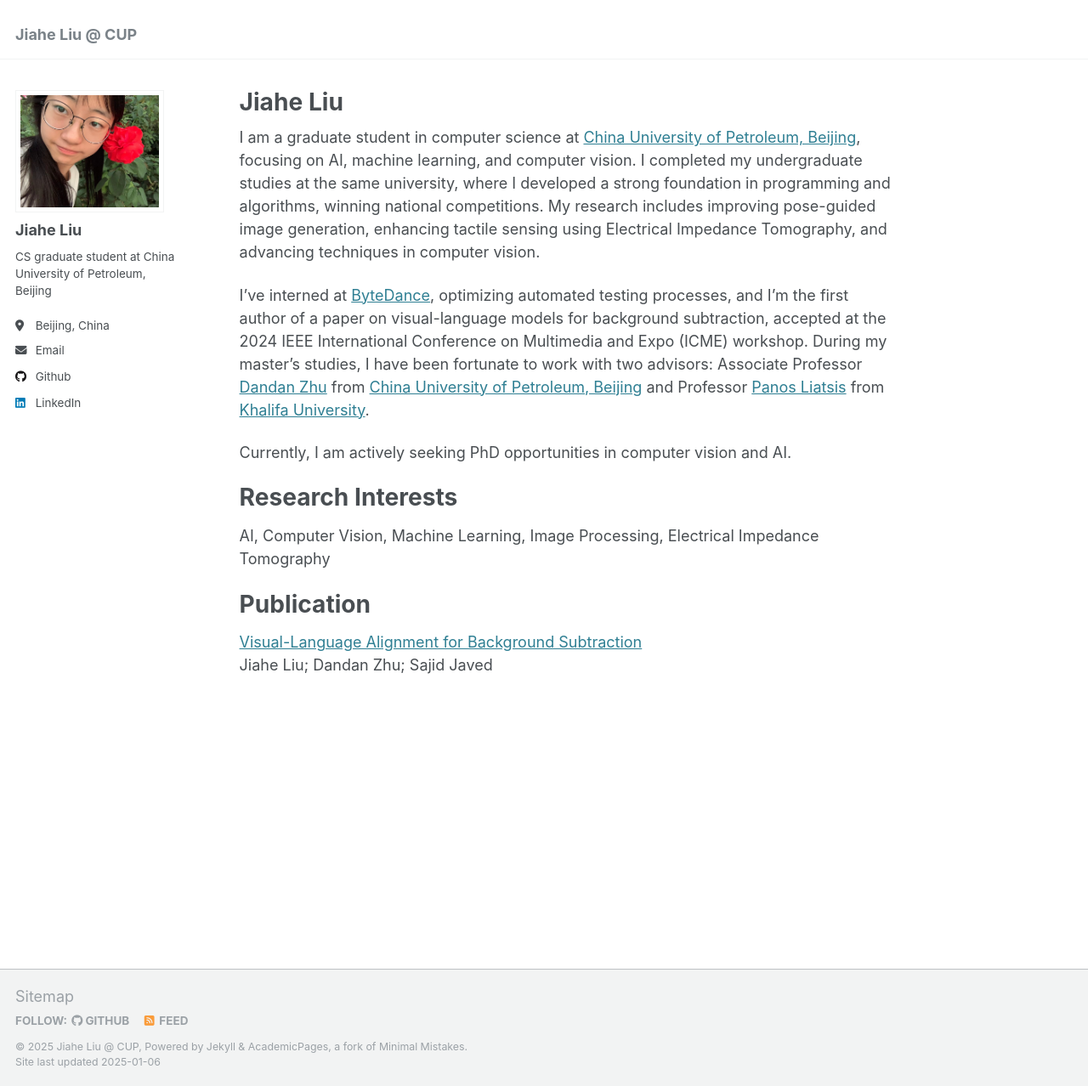
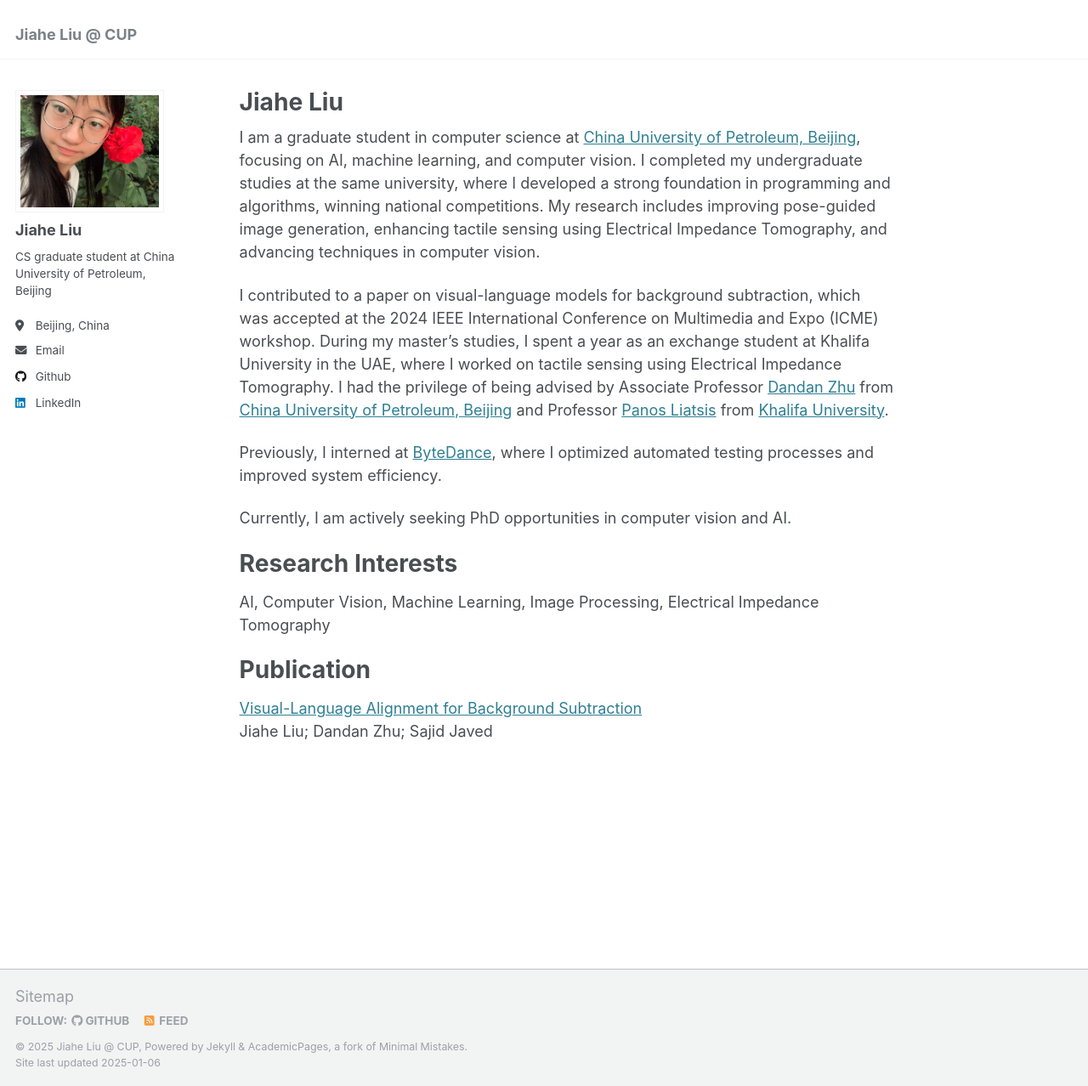
Before and after one commit to jiahe-liu/jiahe-liu.github.io, a Jekyll site: the page built from _pages/about.md, in a window 1280 px wide and 1278 px high. Shown: the whole window at 85% size. Built offline with Jekyll 4.4.1, drawn with Linux system fonts in a browser that asks for light colours.

Commit message:
Update introduction.

```diff
--- a/_pages/about.md
+++ b/_pages/about.md
@@ -9,7 +9,9 @@ redirect_from:
 
 I am a graduate student in computer science at [China University of Petroleum, Beijing](https://www.cup.edu.cn/cupai/index.htm), focusing on AI, machine learning, and computer vision. I completed my undergraduate studies at the same university, where I developed a strong foundation in programming and algorithms, winning national competitions. My research includes improving pose-guided image generation, enhancing tactile sensing using Electrical Impedance Tomography, and advancing techniques in computer vision.
 
-I’ve interned at [ByteDance](https://www.bytedance.com/en/), optimizing automated testing processes, and I’m the first author of a paper on visual-language models for background subtraction, accepted at the 2024 IEEE International Conference on Multimedia and Expo (ICME) workshop. During my master's studies, I have been fortunate to work with two advisors: Associate Professor [Dandan Zhu](https://www.cup.edu.cn/cupai/szdw/jsml/856a0903b2ea4e78a1e6001ba846b9d3.htm) from [China University of Petroleum, Beijing](https://www.cup.edu.cn/cupai/index.htm) and Professor [Panos Liatsis](https://www.ku.ac.ae/college-people/panos-liatsis) from [Khalifa University](https://www.ku.ac.ae/department/department-of-computer-science#about).
+I contributed to a paper on visual-language models for background subtraction, which was accepted at the 2024 IEEE International Conference on Multimedia and Expo (ICME) workshop. During my master’s studies, I spent a year as an exchange student at Khalifa University in the UAE, where I worked on tactile sensing using Electrical Impedance Tomography. I had the privilege of being advised by Associate Professor [Dandan Zhu](https://www.cup.edu.cn/cupai/szdw/jsml/856a0903b2ea4e78a1e6001ba846b9d3.htm) from [China University of Petroleum, Beijing](https://www.cup.edu.cn/cupai/index.htm) and Professor [Panos Liatsis](https://www.ku.ac.ae/college-people/panos-liatsis) from [Khalifa University](https://www.ku.ac.ae/department/department-of-computer-science#about).
+
+Previously, I interned at [ByteDance](https://www.bytedance.com/en/), where I optimized automated testing processes and improved system efficiency.
 
 Currently, I am actively seeking PhD opportunities in computer vision and AI.
 
```
